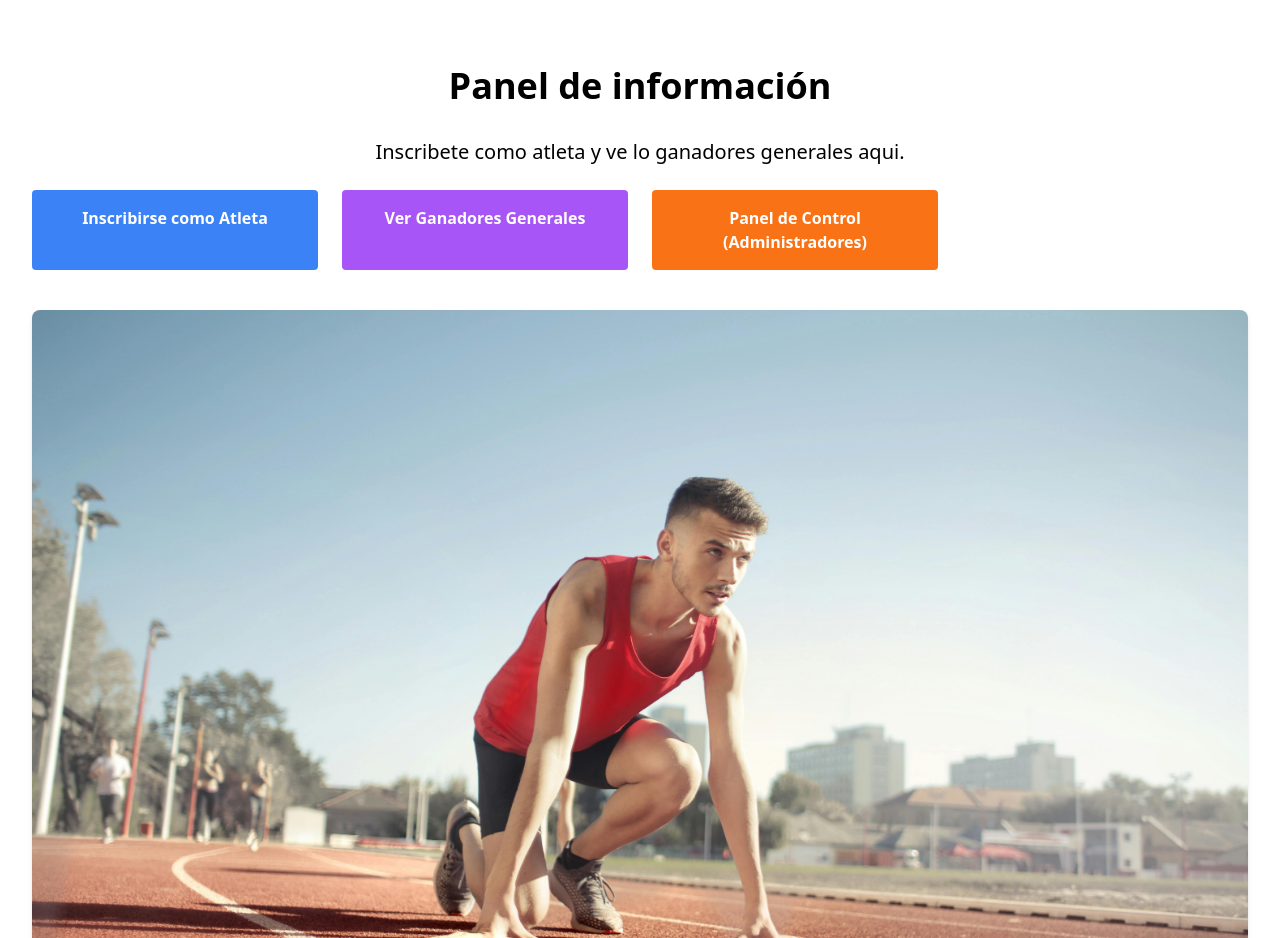
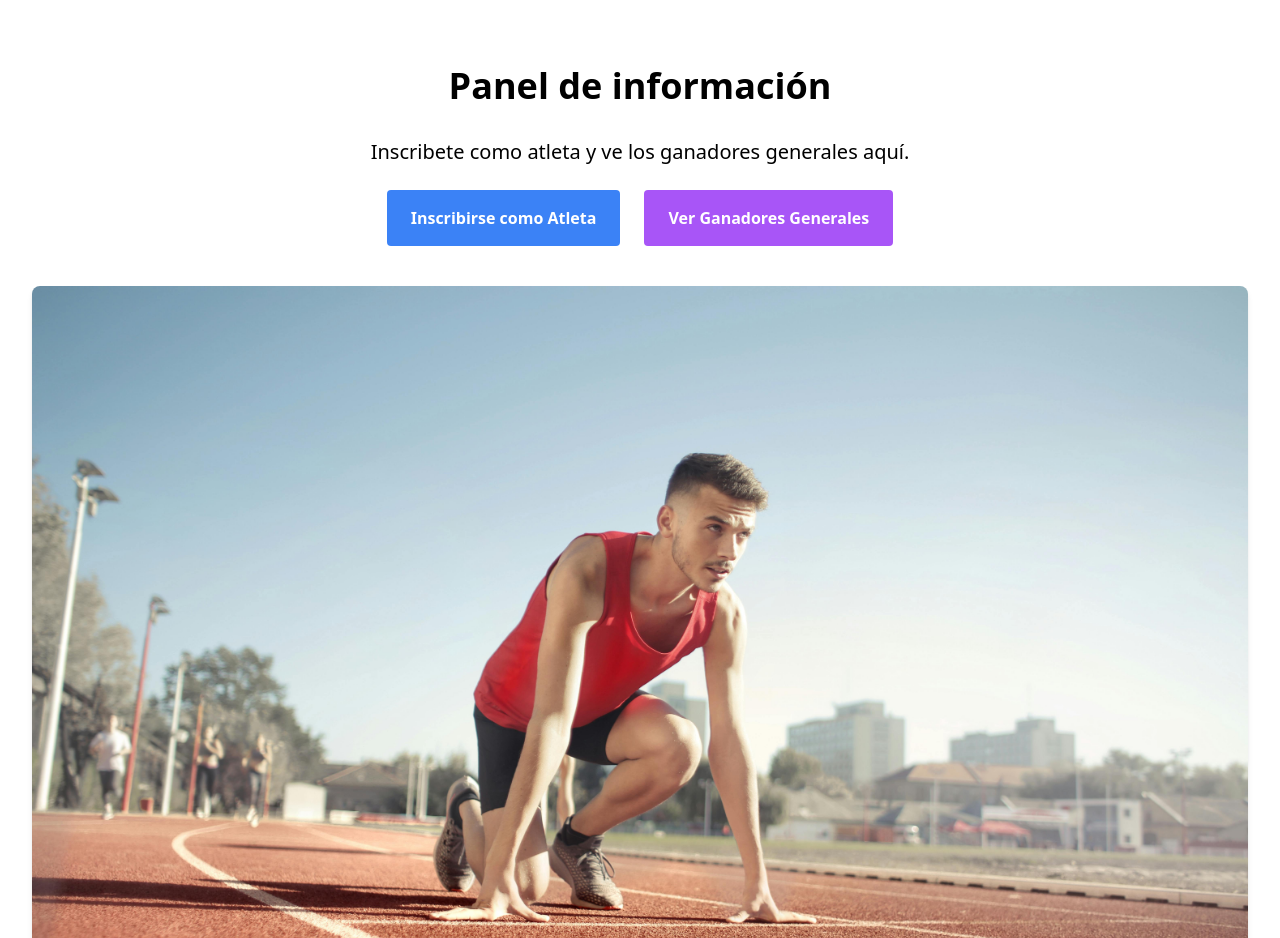
Before and after one commit to LuisMartinez211/frontend, a React (Vite) app in the folder frontend/: page / in a window 1280 px wide. Shown: the part 920-1858 px from the top of the page. Built offline with nearby package versions, Linux system fonts and the light colour scheme; grey boxes are pictures that could not be loaded.

Commit message:
Update Home.jsx

```diff
--- a/frontend/src/pages/Home.jsx
+++ b/frontend/src/pages/Home.jsx
@@ -54,10 +54,11 @@ const Home = () => {
       <div className="container mx-auto mt-10 text-center px-4 sm:px-6 lg:px-8">
         <h1 className="text-2xl sm:text-3xl md:text-4xl font-bold mb-8">Panel de información</h1>
         <p className="mb-6 text-base sm:text-lg md:text-xl">
-          Inscribete como atleta y ve lo ganadores generales aqui.
+          Inscribete como atleta y ve los ganadores generales aquí.
         </p>
 
-        <div className="grid gap-6 sm:grid-cols-2 md:grid-cols-3 lg:grid-cols-4">
+        {/* Centrado de botones */}
+        <div className="flex justify-center space-x-6">
           <Link
             to="/register"
             className="bg-blue-500 hover:bg-blue-700 text-white font-bold py-4 px-6 rounded focus:outline-none focus:shadow-outline"
@@ -69,12 +70,6 @@ const Home = () => {
             className="bg-purple-500 hover:bg-purple-700 text-white font-bold py-4 px-6 rounded focus:outline-none focus:shadow-outline"
           >
             Ver Ganadores Generales
-          </Link>
-          <Link
-            to="/dashboard"
-            className="bg-orange-500 hover:bg-orange-700 text-white font-bold py-4 px-6 rounded focus:outline-none focus:shadow-outline"
-          >
-            Panel de Control (Administradores)
           </Link>
         </div>
 
```
